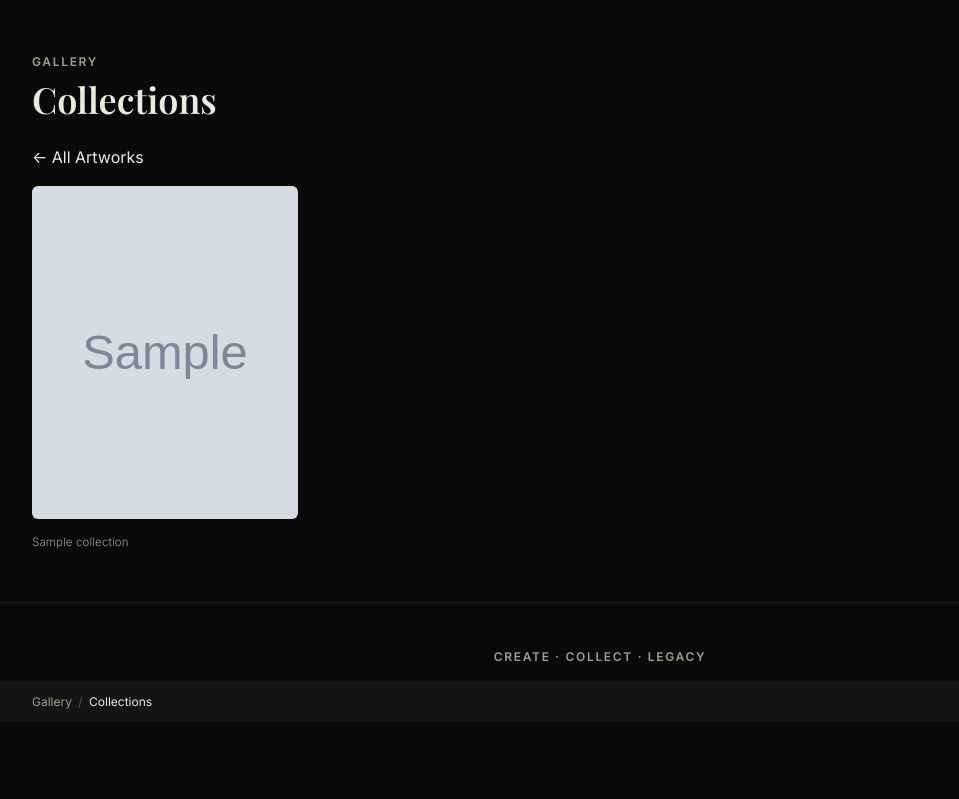
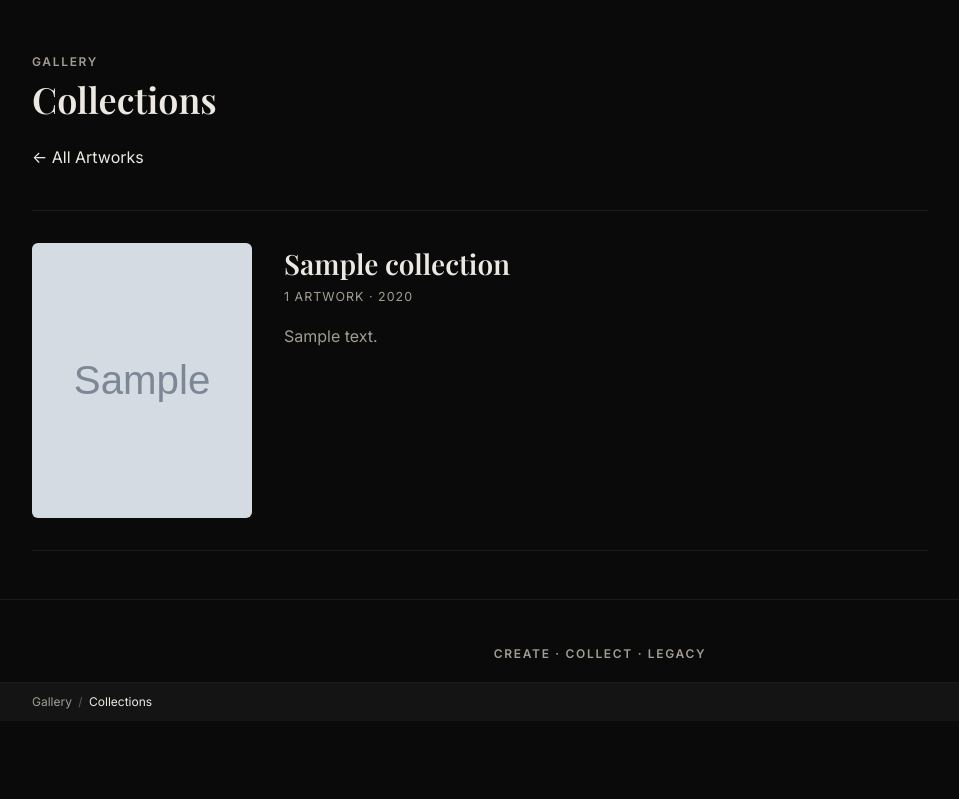
Before and after one commit to raigonlab/raigonos, a Django app: page /collections/ in a window 1280 px wide. Shown: the part 79-878 px from the top of the page, without its empty margins (40-999 px from the left). After the commit the page ends 788 px from the top, so only its background shows below. Run offline with Django 5.2, Linux system fonts and the light colour scheme; tables that the repository leaves empty hold one stand-in row (values such as "Sample post"); grey boxes marked "Sample" are stand-in pictures; some web fonts are replaced.

Commit message:
Collections list: one per row with cover, artwork count, years and a short note
Each published Collection is now a row: cover image, title, 'N artworks · first–last year' (from its artworks) and its description shortened to 180 characters.

```diff
--- a/gallery/templates/gallery/collection_list.html
+++ b/gallery/templates/gallery/collection_list.html
@@ -9,17 +9,26 @@
   <h1>Collections</h1>
   <p><a href="{% url 'gallery:artwork_gallery' %}">&larr; All Artworks</a></p>
 
-  <ul class="card-grid">
+  <ul class="collection-list">
     {% for collection in collections %}
-      <li class="card">
-        <a href="{% url 'gallery:collection_detail' collection.slug %}">
-          <div class="card-image">
+      <li>
+        <a href="{% url 'gallery:collection_detail' collection.slug %}" class="collection-row">
+          <div class="collection-cover">
             {% if collection.cover_image %}
               <img src="{{ collection.cover_image.url }}" alt="{{ collection.title }}">
             {% endif %}
           </div>
-          <div class="card-body">
-            <span class="card-title">{{ collection.title }}</span>
+          <div class="collection-info">
+            <h2 class="collection-title">{{ collection.title }}</h2>
+            <p class="collection-meta">
+              {{ collection.artwork_count }} artwork{{ collection.artwork_count|pluralize }}
+              {% if collection.first_year %}
+                &middot; {{ collection.first_year }}{% if collection.last_year != collection.first_year %}&ndash;{{ collection.last_year }}{% endif %}
+              {% endif %}
+            </p>
+            {% if collection.description %}
+              <p class="collection-blurb">{{ collection.description|truncatechars:180 }}</p>
+            {% endif %}
           </div>
         </a>
       </li>
--- a/gallery/views.py
+++ b/gallery/views.py
@@ -3,6 +3,7 @@ from django.contrib import messages
 from django.contrib.auth import login
 from django.contrib.auth.decorators import login_required
 from django.contrib.auth.forms import UserCreationForm
+from django.db.models import Count, Max, Min
 from django.shortcuts import get_object_or_404, redirect, render
 from django.urls import reverse
 from django.utils.http import url_has_allowed_host_and_scheme
@@ -36,7 +37,13 @@ def artwork_gallery(request):
 
 
 def collection_list(request):
-    collections = Collection.objects.filter(status=Collection.STATUS_PUBLISHED)
+    collections = Collection.objects.filter(
+        status=Collection.STATUS_PUBLISHED
+    ).annotate(
+        artwork_count=Count('artworks'),
+        first_year=Min('artworks__year'),
+        last_year=Max('artworks__year'),
+    )
     return render(
         request, 'gallery/collection_list.html', {'collections': collections}
     )
--- a/static/css/style.css
+++ b/static/css/style.css
@@ -578,6 +578,90 @@ html.is-exhibition {
 
   .ex-welcome {
     top: 4.5rem;
+  }
+}
+
+/* Collections list: one Collection per row -- cover, title, how many
+   artworks and from when, and a short note, so you know what you are
+   about to open. */
+
+.collection-list {
+  max-width: 56rem;
+  margin: 2.5rem 0 0;
+  padding: 0;
+  list-style: none;
+  border-bottom: 1px solid var(--color-border);
+}
+
+.collection-row {
+  display: grid;
+  grid-template-columns: 220px 1fr;
+  gap: 2rem;
+  align-items: start;
+  padding: 2rem 0;
+  border-top: 1px solid var(--color-border);
+}
+
+.collection-row:hover {
+  text-decoration: none;
+}
+
+.collection-cover {
+  aspect-ratio: 4 / 5;
+  overflow: hidden;
+  border-radius: 6px;
+  background: var(--color-surface);
+}
+
+.collection-cover img {
+  width: 100%;
+  height: 100%;
+  object-fit: cover;
+  border-radius: 0;
+  transition: opacity 0.2s ease;
+}
+
+.collection-row:hover .collection-cover img {
+  opacity: 0.88;
+}
+
+.collection-title {
+  margin: 0.25rem 0 0.4rem;
+  font-family: var(--font-serif);
+  font-size: 1.75rem;
+  font-weight: 600;
+  line-height: 1.2;
+}
+
+.collection-row:hover .collection-title {
+  text-decoration: underline;
+  text-underline-offset: 0.2em;
+}
+
+.collection-meta {
+  margin: 0 0 1rem;
+  font-size: 0.78rem;
+  letter-spacing: 0.08em;
+  text-transform: uppercase;
+  color: var(--color-muted);
+}
+
+.collection-blurb {
+  max-width: 36rem;
+  margin: 0;
+  line-height: 1.65;
+  color: var(--color-muted);
+}
+
+@media (max-width: 560px) {
+  .collection-row {
+    grid-template-columns: 96px 1fr;
+    gap: 1rem;
+    padding: 1.5rem 0;
+  }
+
+  .collection-title {
+    font-size: 1.25rem;
   }
 }
 
```
Also changed, not shown: gallery/tests.py (+23 -0 lines), README.md.
